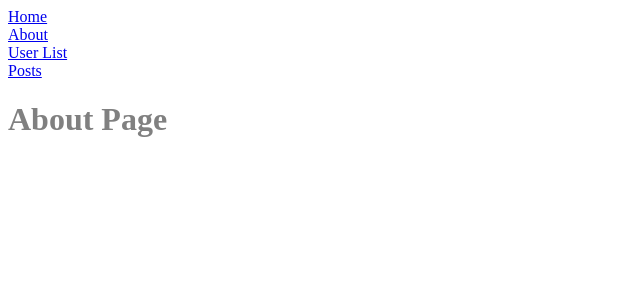
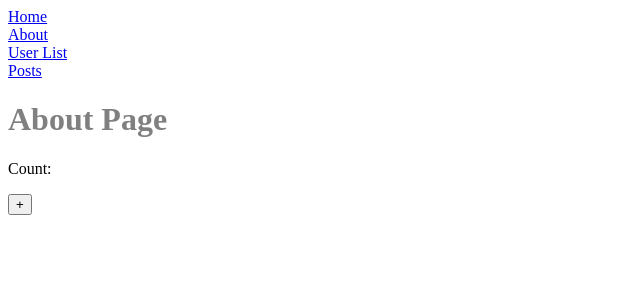
Before and after one commit to tynmarket/nuxt3-app, a Nuxt app: page /about in a window 1280 px wide. Shown: the top 300 px of the page, without its empty margins (0-640 px from the left). Built offline with nearby package versions, Linux system fonts and the light colour scheme; no server answers.

Commit message:
Add state

```diff
--- /dev/null
+++ b/composables/useCounter2.ts
@@ -0,0 +1,3 @@
+export function useCounter2() {
+  return useState(() => 0);
+}
--- a/pages/about.vue
+++ b/pages/about.vue
@@ -1,11 +1,14 @@
 <template>
   <h1>About Page</h1>
+  <p>Count: {{ counter }}</p>
+  <div><button @click="counter++">+</button></div>
 </template>
 <script setup>
   definePageMeta({
     middleware: 'auth',
   });
 
+  const counter = useCounter2();
   /*
   definePageMeta({
     layout: 'custom',
--- a/pages/users.vue
+++ b/pages/users.vue
@@ -1,4 +1,8 @@
 <template>
   <h1>Usersページ</h1>
+  <p>Count: {{ counter }}</p>
   <NuxtPage />
 </template>
+<script setup>
+const counter = useCounter2();
+</script>
```
